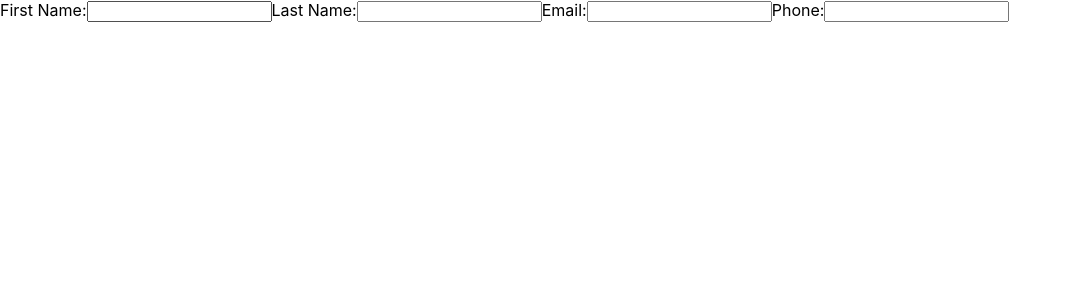
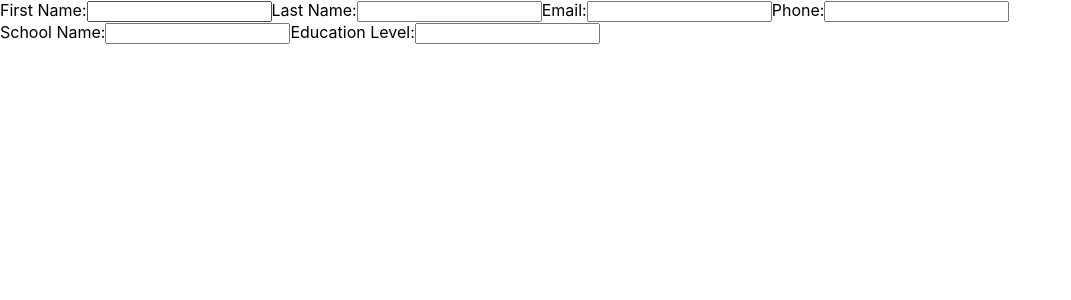
Before and after one commit to johnnyyork13/react-cv, a React (Create React App) app: page / in a window 1280 px wide. Shown: the top 300 px of the page, without its empty margins (0-1071 px from the left). Built offline with nearby package versions, Linux system fonts and the light colour scheme.

Commit message:
fixed bug on handleChange function that lets me use nested objects

```diff
--- a/src/App.js
+++ b/src/App.js
@@ -1,5 +1,7 @@
 import React, { Component } from 'react';
 import Bio from './components/Bio'
+import Education from './components/Education'
+import Job from './components/Job'
 
 class App extends Component {
   constructor(props) {
@@ -31,25 +33,52 @@ class App extends Component {
 
   handleChange(event) {
     event.preventDefault();
-
-    const [name, value] = event.target;
+    const {name, value} = event.target;
+    let objReplaced;
+    let objName;
+    if (Object.hasOwn(this.state.bio, name)) {
+      objName = "bio";
+      objReplaced = this.state.bio;
+    } else if (Object.hasOwn(this.state.education, name)) {
+      objName = "education";
+      objReplaced = this.state.education;
+    } else if (Object.hasOwn(this.state.job, name)) {
+      objName = "job";
+      objReplaced = this.state.job;
+    }
 
     this.setState((oldState) => ({
       ...oldState,
-      [name] : [value]
+      [objName]: {
+        ...objReplaced,
+        [name] : value
+      }
     }))
+    console.log(this.state);
   }
 
   handleSubmit(event) {
     event.preventDefault();
+
   }
 
   render() {
+
     return (
       <div className="main-container">
         <div className="form-container">
           <Bio
             handleChange={this.handleChange}
+            {...this.state.bio}
+          />
+          <Education
+            handleChange={this.handleChange}
+            handleSubmit={this.handleSubmit}
+            {...this.state.education}
+          />
+          <Job
+            handleChange={this.handleChange}
+            handleSubmit={this.handleSubmit}
           />
         </div>
       </div>
--- a/src/components/Bio.js
+++ b/src/components/Bio.js
@@ -2,19 +2,20 @@ import React, { Component } from 'react';
 
 class Bio extends Component {
     render() {
+
         return (
-            <form>
+            <form name="bio">
                 <label>First Name:
-                    <input name="firstName" onChange={this.props.handleChange} value={this.props.firstName} />
+                    <input name="firstName" onChange={this.props.handleChange} />
                 </label>
                 <label>Last Name:
-                    <input name="lastName" onChange={this.props.handleChange} value={this.props.lastName} />
+                    <input name="lastName" onChange={this.props.handleChange} />
                 </label>
                 <label>Email:
-                    <input name="email" onChange={this.props.handleChange} value={this.props.email} />
+                    <input name="email" onChange={this.props.handleChange} />
                 </label>
                 <label>Phone:
-                    <input name="phone" onChange={this.props.handleChange} value={this.props.phone} />
+                    <input name="phone" onChange={this.props.handleChange} />
                 </label>
             </form>
         )
--- /dev/null
+++ b/src/components/Education.js
@@ -0,0 +1,18 @@
+import React, { Component } from 'react';
+
+class Education extends Component {
+    render() {
+        return (
+            <form className="education" name="education">
+                <label>School Name:
+                    <input name="schoolName" onChange={this.props.handleChange} />
+                </label>
+                <label>Education Level:
+                    <input name="educationLevel" onChange={this.props.handleChange} />
+                </label>
+            </form>
+        )
+    }
+}
+
+export default Education;
--- /dev/null
+++ b/src/components/Job.js
@@ -0,0 +1,13 @@
+import React, { Component } from 'react';
+
+class Job extends Component {
+    render() {
+        return (
+            <form name="job">
+
+            </form>
+        )
+    }
+}
+
+export default Job;
```
